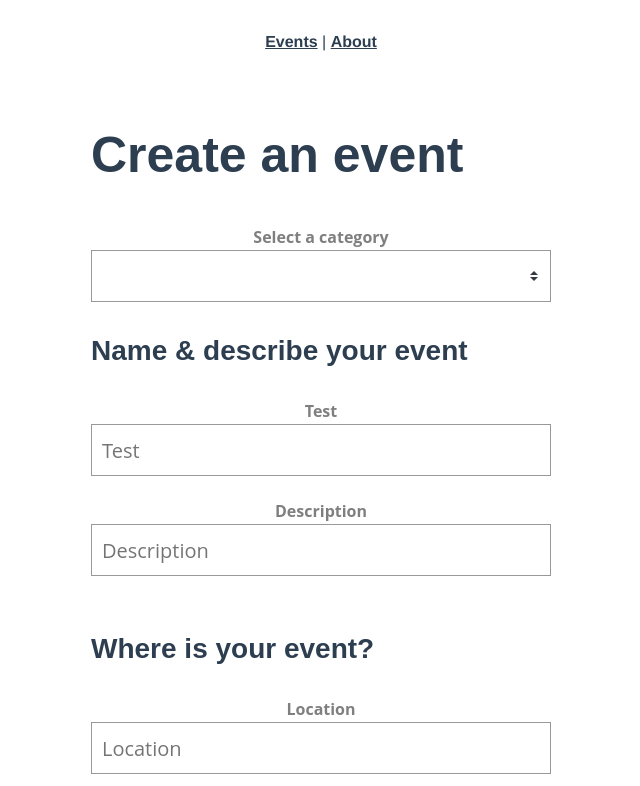
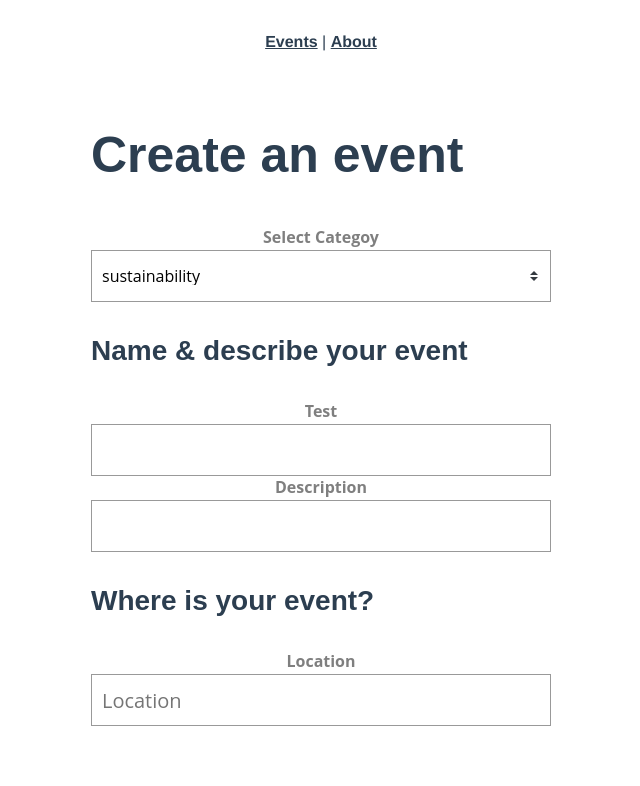
Before and after one commit to farsidd/vue-real-world, a Vue app: page /form in a window 1280 px wide. Shown: the top 786 px of the page, without its empty margins (339-979 px from the left). Built offline with nearby package versions, Linux system fonts and the light colour scheme.

Commit message:
Form-v2
BaseSelect Added

```diff
--- a/src/components/BaseInput.vue
+++ b/src/components/BaseInput.vue
@@ -1,6 +1,7 @@
 <template>
   <label>{{label}}</label>
-  <input v-bind="$attrs" :placeholder="label" :value="modelValue" class="field"
+  <input v-bind="{...$attrs, onChange: ($event) => {$emit('update:modelValue', $event.target.value)}}"
+
   @input="$emit('update:modelValue', $event.target.value)"
    />
 </template>
--- /dev/null
+++ b/src/components/BaseSelect.vue
@@ -0,0 +1,32 @@
+<template>
+  <label>{{label}}</label>
+  <select v-bind="{...$attrs, onChange: ($event) => {$emit('update:modelValue', $event.target.value)}}">
+    <option
+      v-for="option in options"
+      :value="option"
+      :key="option"
+      :selected="option === modelValue"
+    >
+      {{ option }}
+    </option>
+  </select>
+</template>
+
+<script>
+export default {
+    props: {
+        label: {
+            type: String,
+            required: true
+        },
+        modelValue: {
+            type: [String, Number],
+            required: true
+        },
+        options: {
+            type: Array,
+            required: true
+        }
+    }
+}
+</script>
--- a/src/views/Form.vue
+++ b/src/views/Form.vue
@@ -3,15 +3,8 @@
     <h1>Create an event</h1>
     <form>
 
-      <label>Select a category</label>
-      <select v-model="event.category">
-        <option
-          v-for="option in categories"
-          :value="option"
-          :key="option"
-          :selected="option === event.category"
-        >{{ option }}</option>
-      </select>
+      <!-- <base-select v-model="event.category" label="Select Categoy" options="categories" /> -->
+      <BaseSelect v-model="event.category" label="Select Categoy" :options="categories" />
 
       <h3>Name & describe your event</h3>
 
@@ -69,16 +62,19 @@
         <label>Live music</label>
       </div>
 
-      <button class="button -fill-gradient" type="submit">Submit</button>
+      <button class="button -fill-gradient" id="test" @click.prevent="test($event)">Submit</button>
     </form>
   </div>
 </template>
 
 <script>
 import BaseInput from "@/components/BaseInput.vue";
+import BaseSelect from '@/components/BaseSelect.vue';
+
 export default {
     components: {
-        BaseInput
+        BaseInput,
+        BaseSelect
     },
   data () {
     return {
@@ -102,6 +98,12 @@ export default {
           music: false
         }
       }
+    }
+  },
+  methods: {
+    test(e)
+    {
+      console.log(e.target.id)
     }
   }
 }
```
Also changed, not shown: 1 other file (tests, documents, lock files or other folders).
